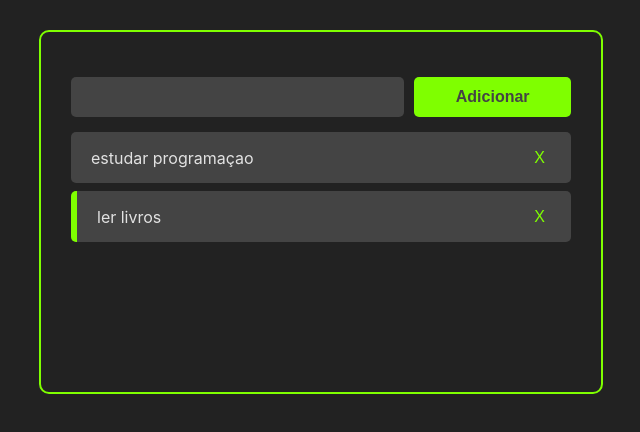
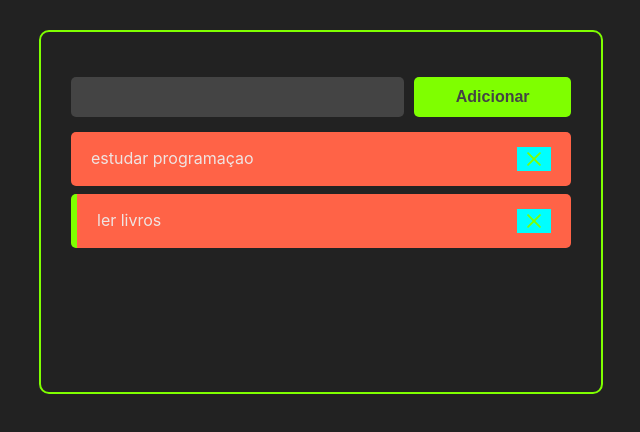
Before and after one commit to gabriel-anjos/React-To-Do-List, a React (Create React App) app: page / in a window 1280 px wide. Shown: the top 432 px of the page, without its empty margins (319-959 px from the left). Built offline with nearby package versions, Linux system fonts and the light colour scheme.

Commit message:
refactoring removeIcon

```diff
--- a/package.json
+++ b/package.json
@@ -8,6 +8,7 @@
     "@testing-library/user-event": "^13.5.0",
     "react": "^18.0.0",
     "react-dom": "^18.0.0",
+    "react-icons": "^4.3.1",
     "react-scripts": "5.0.0",
     "uuid": "^8.3.2",
     "web-vitals": "^2.1.4"
--- a/src/components/Task.css
+++ b/src/components/Task.css
@@ -1,6 +1,6 @@
 .task-container{
-    background-color: #444;
-    /* background-color: aqua; */
+    /* background-color: #444; */
+    background-color: tomato;
     margin: 8px 0 ;
     padding: 15px 20px;
     display: flex;
@@ -11,10 +11,17 @@
     cursor: pointer;
 
 }
+.task-title{
+    transform: translateY(-1px);
+}
 
 .remove-task-button{
-    background-color: #444;
+    /* background-color: #444; */
+    background-color: aqua;
+    display: flex;
     border: none;
-    font-size: 16px;
+    align-items: center;
+    font-size: 22px;
     color: chartreuse;
+    cursor: pointer;
 }
--- a/src/components/Task.jsx
+++ b/src/components/Task.jsx
@@ -1,14 +1,17 @@
 import React from "react";
+import {CgClose} from "react-icons/cg"
 import "./Task.css"
 const Task = ({task,handleTaskClick,handleTaskDelete})=>{
     return(
         <>
-            <div className="task-container" style={task.completed ? {borderLeft:"6px solid  chartreuse"} : {} }>
+            <div  className="task-container" style={task.completed ? {borderLeft:"6px solid  chartreuse"} : {} }>
                 <div  className="task-title" onClick={()=>handleTaskClick(task.id)}>
                     {task.title}
                 </div>
                 <div className="icons-container">
-                    <button className="remove-task-button" onClick={()=>handleTaskDelete(task.id)}>X</button>
+                    <button className="remove-task-button" onClick={()=>handleTaskDelete(task.id)}>
+                        <CgClose/>
+                    </button>
                 </div>
 
             </div>
```
Also changed, not shown: 1 other file (tests, documents, lock files or other folders).
